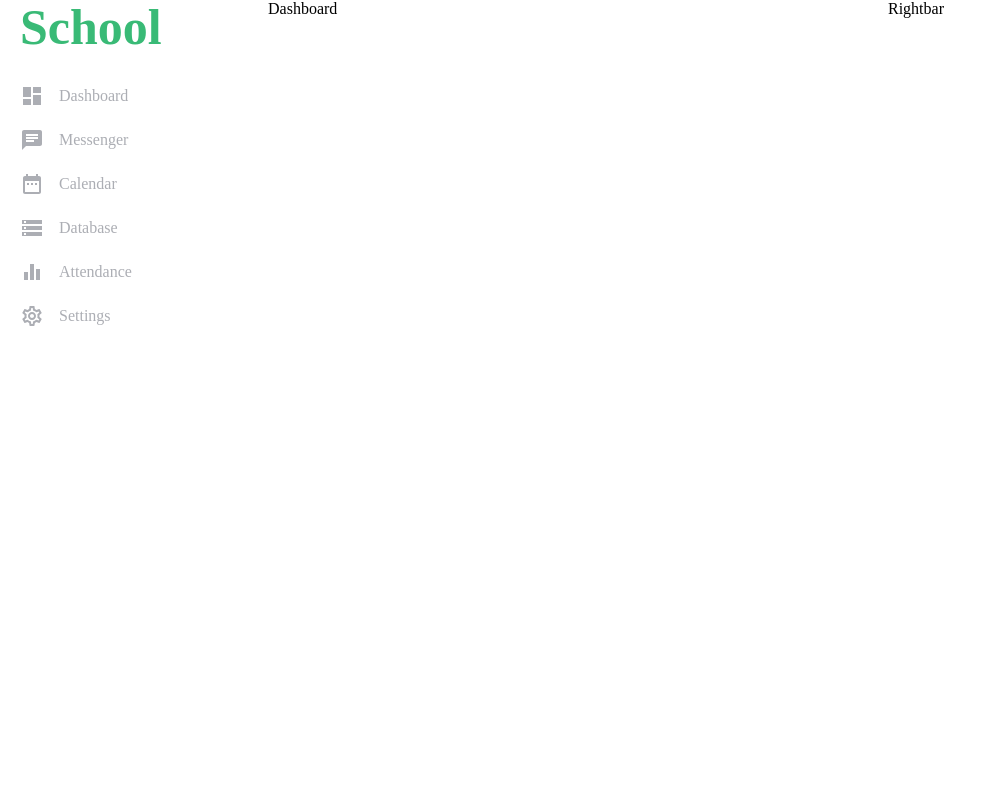
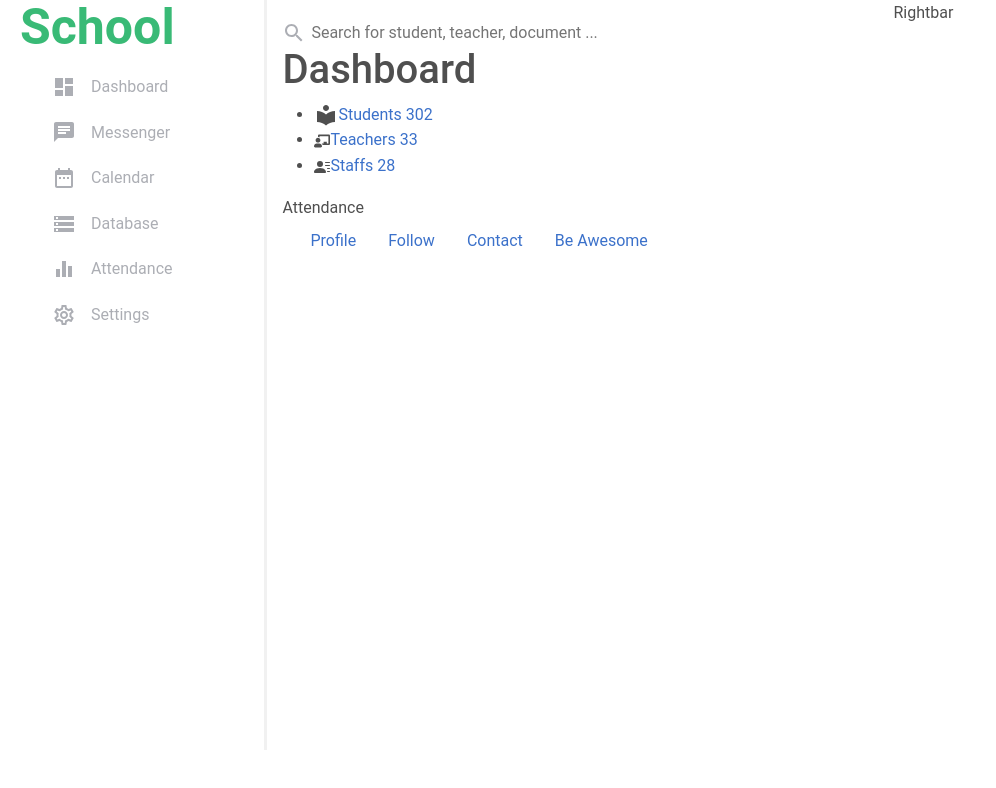
Before and after one commit to GulomjonBakirov/cms, a React (Create React App) app in the folder client/: page / in a window 1280 px wide. Shown: the top 788 px of the page, without its empty margins (0-996 px from the left). Built offline with nearby package versions, Linux system fonts and the light colour scheme.

Commit message:
dashboard

```diff
--- a/client/package.json
+++ b/client/package.json
@@ -9,8 +9,11 @@
     "@testing-library/jest-dom": "^5.11.4",
     "@testing-library/react": "^11.1.0",
     "@testing-library/user-event": "^12.1.10",
+    "mdb-react-ui-kit": "^1.3.0",
+    "mdbreact": "^5.1.0",
     "react": "^17.0.2",
     "react-dom": "^17.0.2",
+    "react-icons": "^4.2.0",
     "react-router-dom": "^5.3.0",
     "react-scripts": "4.0.3",
     "web-vitals": "^1.0.1"
--- /dev/null
+++ b/client/src/components/DashboardInfo.jsx
@@ -0,0 +1,7 @@
+import React from "react";
+
+const DashboardInfo = () => {
+  return <div>Attendance</div>;
+};
+
+export default DashboardInfo;
--- /dev/null
+++ b/client/src/components/DashboardTable.jsx
@@ -0,0 +1,128 @@
+import React, { Component } from "react";
+import {
+  MDBContainer,
+  MDBTabPane,
+  MDBTabContent,
+  MDBNav,
+  MDBNavItem,
+  MDBNavLink,
+} from "mdbreact";
+
+class DashboardTable extends Component {
+  state = {
+    activeItemClassicTabs2: "1",
+  };
+
+  toggleClassicTabs2 = (tab) => () => {
+    if (this.state.activeItemClassicTabs2 !== tab) {
+      this.setState({
+        activeItemClassicTabs2: tab,
+      });
+    }
+  };
+
+  render() {
+    return (
+      <MDBContainer>
+        <div className="classic-tabs">
+          <MDBNav classicTabs color="cyan">
+            <MDBNavItem>
+              <MDBNavLink
+                link
+                to="#"
+                active={this.state.activeItemClassicTabs2 === "1"}
+                onClick={this.toggleClassicTabs2("1")}
+              >
+                Profile
+              </MDBNavLink>
+            </MDBNavItem>
+            <MDBNavItem>
+              <MDBNavLink
+                link
+                to="#"
+                active={this.state.activeItemClassicTabs2 === "2"}
+                onClick={this.toggleClassicTabs2("2")}
+              >
+                Follow
+              </MDBNavLink>
+            </MDBNavItem>
+            <MDBNavItem>
+              <MDBNavLink
+                link
+                to="#"
+                active={this.state.activeItemClassicTabs2 === "3"}
+                onClick={this.toggleClassicTabs2("3")}
+              >
+                Contact
+              </MDBNavLink>
+            </MDBNavItem>
+            <MDBNavItem>
+              <MDBNavLink
+                link
+                to="#"
+                active={this.state.activeItemClassicTabs2 === "4"}
+                onClick={this.toggleClassicTabs2("4")}
+              >
+                Be Awesome
+              </MDBNavLink>
+            </MDBNavItem>
+          </MDBNav>
+          <MDBTabContent
+            className="card"
+            activeItem={this.state.activeItemClassicTabs1}
+          >
+            <MDBTabPane tabId="1">
+              <p>
+                Sed ut perspiciatis unde omnis iste natus error sit voluptatem
+                accusantium doloremque laudantium, totam rem aperiam, eaque ipsa
+                quae ab illo inventore veritatis et quasi architecto beatae
+                vitae dicta sunt explicabo. Nemo enim ipsam voluptatem quia
+                voluptas sit aspernatur aut odit aut fugit, sed quia
+                consequuntur magni dolores eos qui ratione voluptatem sequi
+                nesciunt. Neque porro quisquam est, qui dolorem ipsum quia dolor
+                sit amet, consectetur, adipisci velit, sed quia non numquam eius
+                modi tempora incidunt ut labore et dolore magnam aliquam quaerat
+                voluptatem.
+              </p>
+            </MDBTabPane>
+            <MDBTabPane tabId="2">
+              <p>
+                Ut enim ad minima veniam, quis nostrum exercitationem ullam
+                corporis suscipit laboriosam, nisi ut aliquid ex ea commodi
+                consequatur? Quis autem vel eum iure reprehenderit qui in ea
+                voluptate velit esse quam nihil molestiae consequatur, vel illum
+                qui dolorem eum fugiat quo voluptas nulla pariatur?
+              </p>
+            </MDBTabPane>
+            <MDBTabPane tabId="3">
+              <p>
+                At vero eos et accusamus et iusto odio dignissimos ducimus qui
+                blanditiis praesentium voluptatum deleniti atque corrupti quos
+                dolores et quas molestias excepturi sint occaecati cupiditate
+                non provident, similique sunt in culpa qui officia deserunt
+                mollitia animi, id est laborum et dolorum fuga. Et harum quidem
+                rerum facilis est et expedita distinctio. Nam libero tempore,
+                cum soluta nobis est eligendi optio cumque nihil impedit quo
+                minus id quod maxime placeat facere possimus, omnis voluptas
+                assumenda est, omnis dolor repellendus.
+              </p>
+            </MDBTabPane>
+            <MDBTabPane tabId="4">
+              <p>
+                Lorem ipsum dolor sit amet, consectetur adipiscing elit, sed do
+                eiusmod tempor incididunt ut labore et dolore magna aliqua. Ut
+                enim ad minim veniam, quis nostrud exercitation ullamco laboris
+                nisi ut aliquip ex ea commodo consequat. Duis aute irure dolor
+                in reprehenderit in voluptate velit esse cillum dolore eu fugiat
+                nulla pariatur. Excepteur sint occaecat cupidatat non proident,
+                sunt in culpa qui officia deserunt mollit anim id est laborum.
+              </p>
+            </MDBTabPane>
+          </MDBTabContent>
+        </div>
+      </MDBContainer>
+    );
+  }
+}
+
+export default DashboardTable;
--- a/client/src/components/Sidebar.jsx
+++ b/client/src/components/Sidebar.jsx
@@ -1,4 +1,4 @@
-import React from "react";
+import React, { useState } from "react";
 import { Link } from "react-router-dom";
 import DashboardIcon from "@material-ui/icons/Dashboard";
 import ChatIcon from "@material-ui/icons/Chat";
@@ -8,41 +8,50 @@ import EqualizerOutlinedIcon from "@material-ui/icons/EqualizerOutlined";
 import SettingsOutlinedIcon from "@material-ui/icons/SettingsOutlined";
 
 const Sidebar = () => {
+  const [active, setActive] = useState(false);
+  const isActive = (e) => {
+    e.preventDefault();
+    setActive(true);
+  };
   return (
     <div className="Sidebar">
       <div className="sidebarLogo">School</div>
       <ul className="sidebarList">
-        <li className="sidebarItem">
+        <li
+          className="sidebarItem"
+          // style={{ color: active ? "#39ba76" : "#acaeb4" }}
+          // onClick={(e) => isActive(e)}
+        >
           <DashboardIcon className="sidebarIcon" />
           <Link to="/" className="sidebarLink">
             Dashboard
           </Link>
         </li>
-        <li className="sidebarItem">
+        <li className="sidebarItem" value="messenger">
           <ChatIcon className="sidebarIcon" />
           <Link to="/messenger" className="sidebarLink">
             Messenger
           </Link>
         </li>
-        <li className="sidebarItem">
+        <li className="sidebarItem" value="calendar">
           <DateRangeIcon className="sidebarIcon" />
           <Link to="/calendar" className="sidebarLink">
             Calendar
           </Link>
         </li>
-        <li className="sidebarItem">
+        <li className="sidebarItem" value="database">
           <StorageIcon className="sidebarIcon" />
           <Link to="/database" className="sidebarLink">
             Database
           </Link>
         </li>
-        <li className="sidebarItem">
+        <li className="sidebarItem" value="attendance">
           <EqualizerOutlinedIcon className="sidebarIcon" />
           <Link to="/attendance" className="sidebarLink">
             Attendance
           </Link>
         </li>
-        <li className="sidebarItem">
+        <li className="sidebarItem" value="settings">
           <SettingsOutlinedIcon className="sidebarIcon" />
           <Link to="/settings" className="sidebarLink">
             Settings
--- a/client/src/index.js
+++ b/client/src/index.js
@@ -1,6 +1,7 @@
 import React from "react";
 import ReactDOM from "react-dom";
 import App from "./App";
+import "mdb-react-ui-kit/dist/css/mdb.min.css";
 
 ReactDOM.render(
   <React.StrictMode>
--- a/client/src/pages/Dashboard.jsx
+++ b/client/src/pages/Dashboard.jsx
@@ -1,7 +1,48 @@
 import React from "react";
+import SearchIcon from "@material-ui/icons/Search";
+import LocalLibraryIcon from "@material-ui/icons/LocalLibrary";
+import { BsFillPersonLinesFill } from "react-icons/bs";
+import { FaChalkboardTeacher } from "react-icons/fa";
+import { Link } from "react-router-dom";
+import DashboardInfo from "../components/DashboardInfo";
+import DashboardTable from "../components/DashboardTable";
 
 const Dashboard = () => {
-  return <div>Dashboard</div>;
+  return (
+    <div className="AdminDashboard">
+      <div className="search">
+        <SearchIcon className="searchIcon" />
+        <input
+          type="text"
+          className="searchInput"
+          placeholder="Search for student, teacher, document ..."
+        />
+      </div>
+      <h1 className="dashboardTitle">Dashboard</h1>
+      <ul className="menu">
+        <li className="menuItem">
+          <LocalLibraryIcon />
+          <Link to="/dashboard/students" className="menuLink">
+            Students <span className="val">302</span>
+          </Link>
+        </li>
+        <li className="menuItem">
+          <FaChalkboardTeacher />
+          <Link to="/dashboard/teachers" className="menuLink">
+            Teachers <span className="val">33</span>
+          </Link>
+        </li>
+        <li className="menuItem">
+          <BsFillPersonLinesFill />
+          <Link to="/dashboard/staffs" className="menuLink">
+            Staffs <span className="val">28</span>
+          </Link>
+        </li>
+      </ul>
+      <DashboardInfo />
+      <DashboardTable />
+    </div>
+  );
 };
 
 export default Dashboard;
--- a/client/src/style/main.css
+++ b/client/src/style/main.css
@@ -19,6 +19,11 @@
   -webkit-box-flex: 2;
       -ms-flex: 2;
           flex: 2;
+  height: calc(100vh - 50px);
+  position: -webkit-sticky;
+  position: sticky;
+  top: 50px;
+  border-right: 3px solid #f1f1f1;
 }
 
 .App .Sidebar .sidebarLogo {
@@ -29,7 +34,6 @@
 }
 
 .App .Sidebar .sidebarList {
-  margin-top: 30px;
   list-style-type: none;
 }
 
@@ -62,15 +66,40 @@
   color: #acaeb4;
 }
 
-.App .Rightbar {
+.App .Feed {
+  -webkit-box-flex: 5;
+      -ms-flex: 5;
+          flex: 5;
+  padding-top: 20px;
+  padding-left: 15px;
+}
+
+.App .Feed .AdminDashboard .search {
+  display: -webkit-box;
+  display: -ms-flexbox;
+  display: flex;
+  -webkit-box-align: center;
+      -ms-flex-align: center;
+          align-items: center;
+}
+
+.App .Feed .AdminDashboard .search .searchIcon {
+  color: #acaeb4;
+  margin-right: 5px;
+}
+
+.App .Feed .AdminDashboard .search .searchInput {
+  width: 70%;
+  border: none;
+}
+
+.App .Feed .AdminDashboard .search .searchInput:focus {
+  outline: none;
+}
+
+.Rightbar {
   -webkit-box-flex: 3;
       -ms-flex: 3;
           flex: 3;
 }
-
-.App .Feed {
-  -webkit-box-flex: 5;
-      -ms-flex: 5;
-          flex: 5;
-}
 /*# sourceMappingURL=main.css.map */
--- a/client/src/style/main.scss
+++ b/client/src/style/main.scss
@@ -6,6 +6,16 @@
 $mainColor: #39ba76;
 $textColor: #acaeb4;
 
+// ::-webkit-scrollbar {
+//   width: 5px;
+// }
+// ::-webkit-scrollbar-truck {
+//   background-color: #f1f1f1;
+// }
+
+// ::-webkit-scrollbar-thumb {
+//   background-color: #b8b5b5;
+// }
 .App {
   display: flex;
   justify-content: space-between;
@@ -14,6 +24,10 @@ $textColor: #acaeb4;
   padding: 0 20px;
   .Sidebar {
     flex: 2;
+    height: calc(100vh - 50px);
+    position: sticky;
+    top: 50px;
+    border-right: 3px solid #f1f1f1;
     .sidebarLogo {
       color: $mainColor;
       font-size: 50px;
@@ -21,7 +35,6 @@ $textColor: #acaeb4;
       line-height: 54px;
     }
     .sidebarList {
-      margin-top: 30px;
       list-style-type: none;
       .sidebarItem {
         display: flex;
@@ -34,6 +47,7 @@ $textColor: #acaeb4;
         &:hover .sidebarIcon {
           color: $mainColor;
         }
+
         .sidebarIcon {
           margin-right: 15px;
         }
@@ -44,10 +58,30 @@ $textColor: #acaeb4;
       }
     }
   }
-  .Rightbar {
-    flex: 3;
-  }
   .Feed {
     flex: 5;
+    padding-top: 20px;
+    padding-left: 15px;
+    .AdminDashboard {
+      .search {
+        display: flex;
+        align-items: center;
+
+        .searchIcon {
+          color: $textColor;
+          margin-right: 5px;
+        }
+        .searchInput {
+          width: 70%;
+          border: none;
+          &:focus {
+            outline: none;
+          }
+        }
+      }
+    }
   }
 }
+.Rightbar {
+  flex: 3;
+}
```
Also changed, not shown: 2 other files (tests, documents, lock files or other folders).
